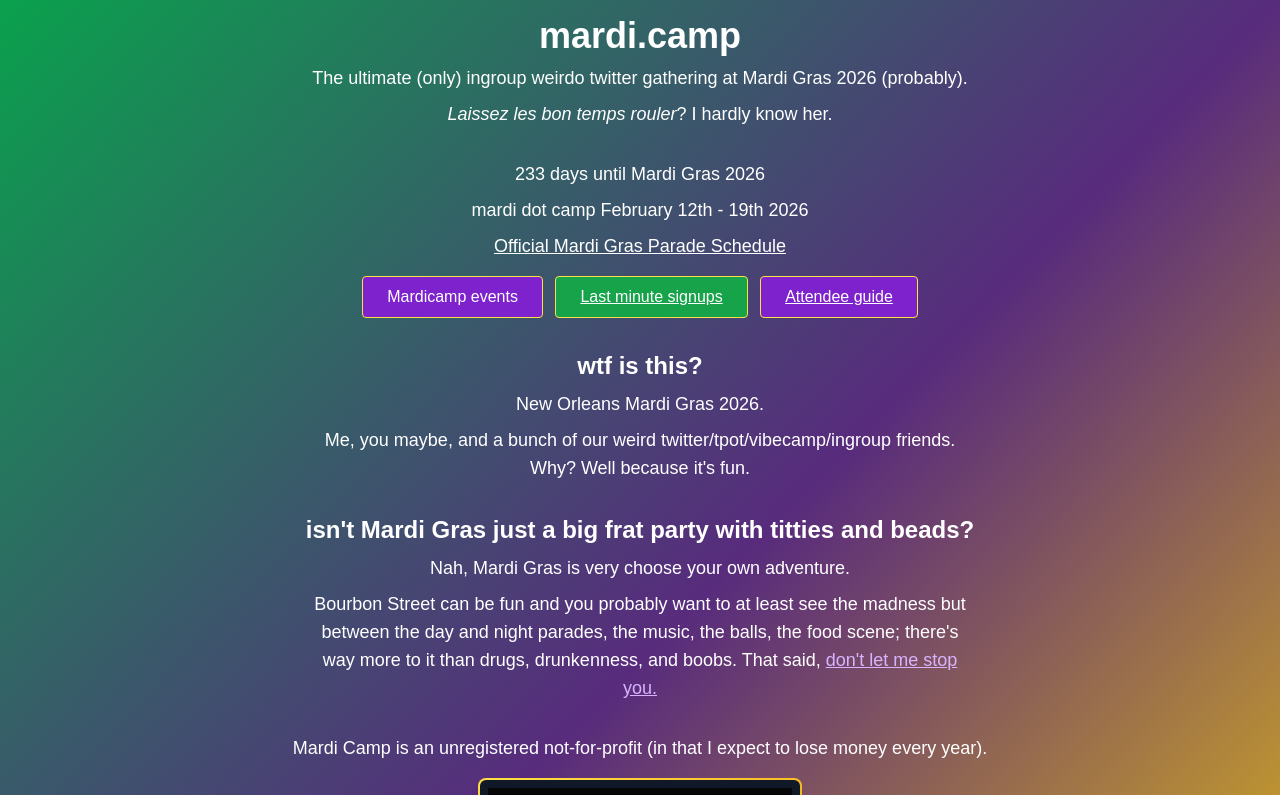
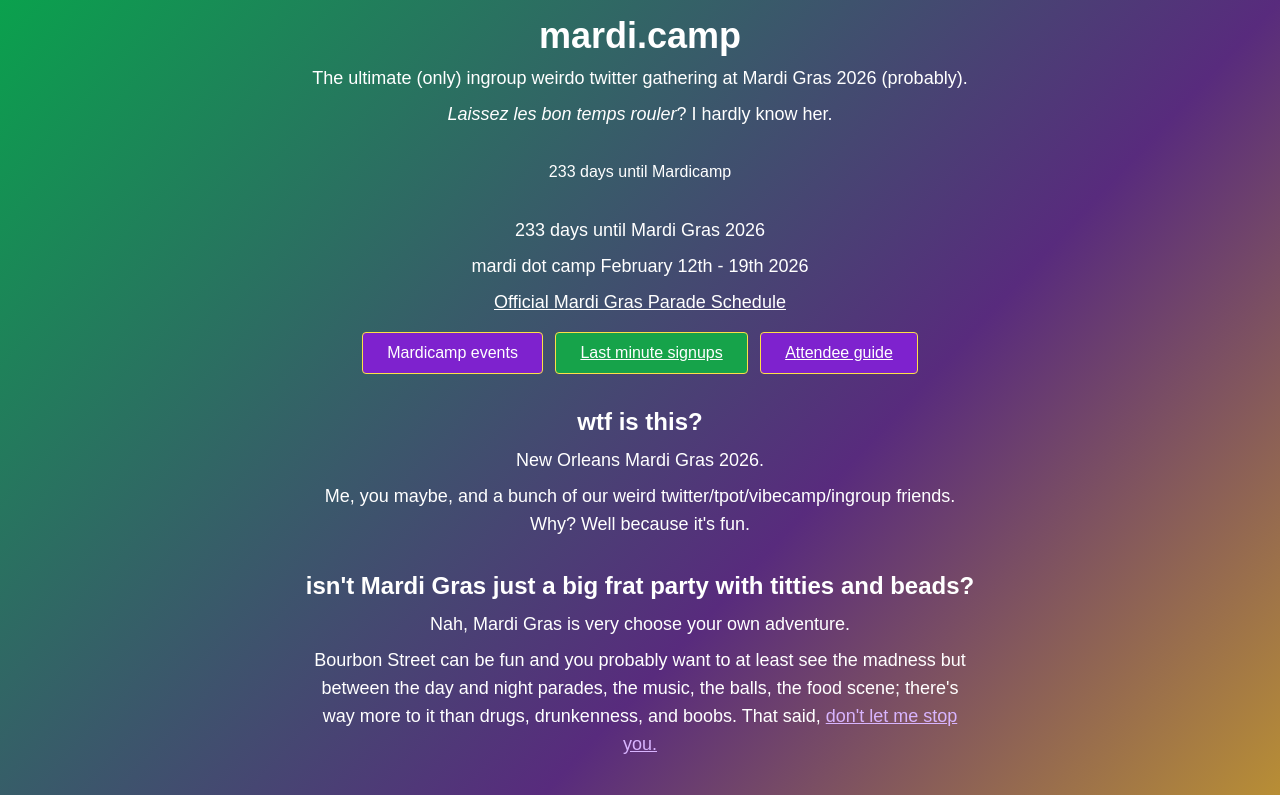
Before and after one commit to WhiskeyTuesday/mardidotcamp, a SvelteKit app: page / in a window 1280 px wide. Shown: the top 795 px of the page. Built offline with nearby package versions, Linux system fonts and the light colour scheme.

Commit message:
days until

```diff
--- a/src/routes/+page.svelte
+++ b/src/routes/+page.svelte
@@ -26,6 +26,7 @@
   */
 
   let daysUntil = Math.ceil((new Date('2026-02-17') - new Date()) / (1000 * 60 * 60 * 24));
+  let daysUntilMC = Math.ceil((new Date('2026-02-17') - new Date()) / (1000 * 60 * 60 * 24));
 
   const events = [
     {
@@ -244,6 +245,7 @@
       <p class="text-lg mt-2">
         <span title="Let the good times roll" class="italic">Laissez les bon temps rouler</span>? I hardly know her.
       </p>
+      <p class="text-md mt-8">{daysUntilMC} days until Mardicamp</p>
       <p class="text-lg mt-8">{daysUntil} days until Mardi Gras 2026</p>
       <p class="text-lg mt-2">mardi dot camp February 12th - 19th 2026</p>
       <p class="text-lg mt-2 underline hover:text-purple-300 transition-colors duration-150">
```
Also changed, not shown: 2 other files (tests, documents, lock files or other folders).
